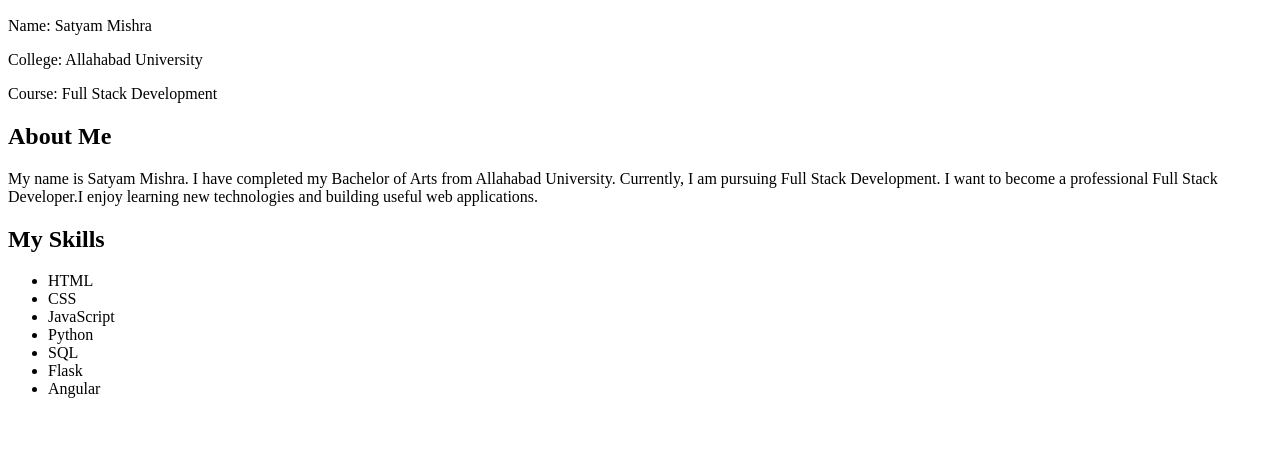
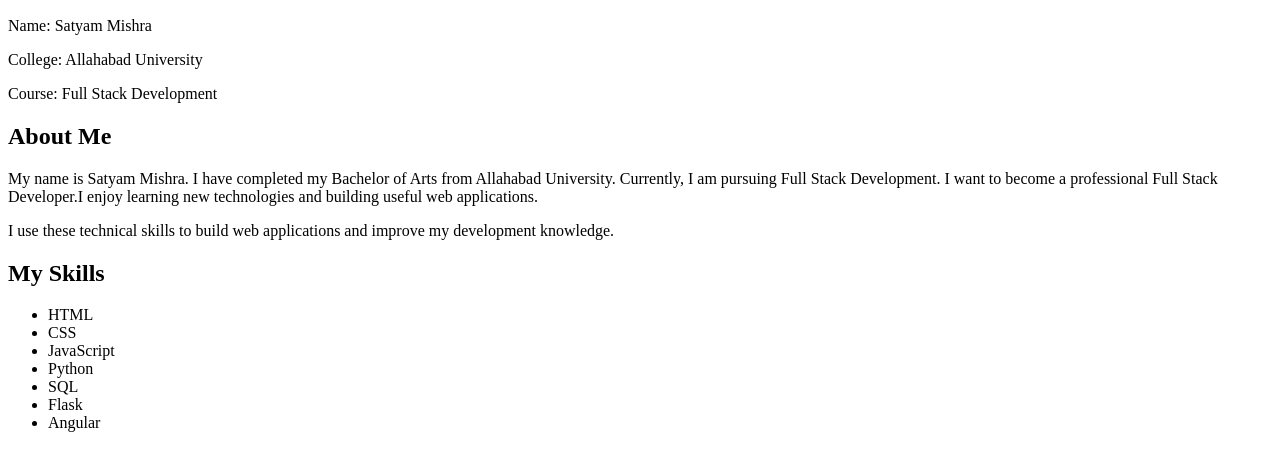
Before and after one commit to 01satyammishra/Student-Profile-Project, a plain HTML site: page index.html in a window 1280 px wide. Shown: the part 110-580 px from the top of the page. Drawn offline with Linux system fonts and the light colour scheme.

Commit message:
Improve technical skills section

```diff
--- a/index.html
+++ b/index.html
@@ -19,6 +19,7 @@
         I have completed my Bachelor of Arts from Allahabad University.
         Currently, I am pursuing Full Stack Development.
         I want to become a professional Full Stack Developer.I enjoy learning new technologies and building useful web applications.
+        <p>I use these technical skills to build web applications and improve my development knowledge.</p>
     </p>
 
     <h2>My Skills</h2>
```
